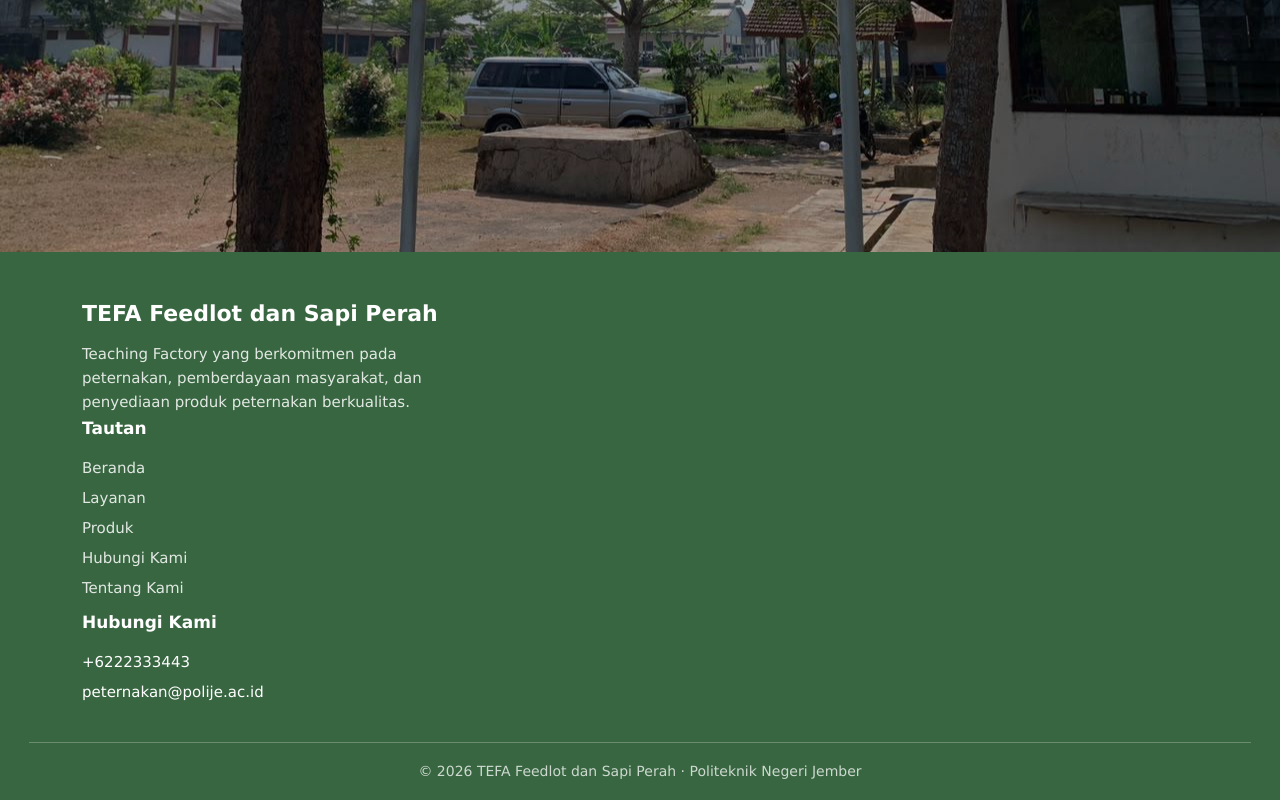
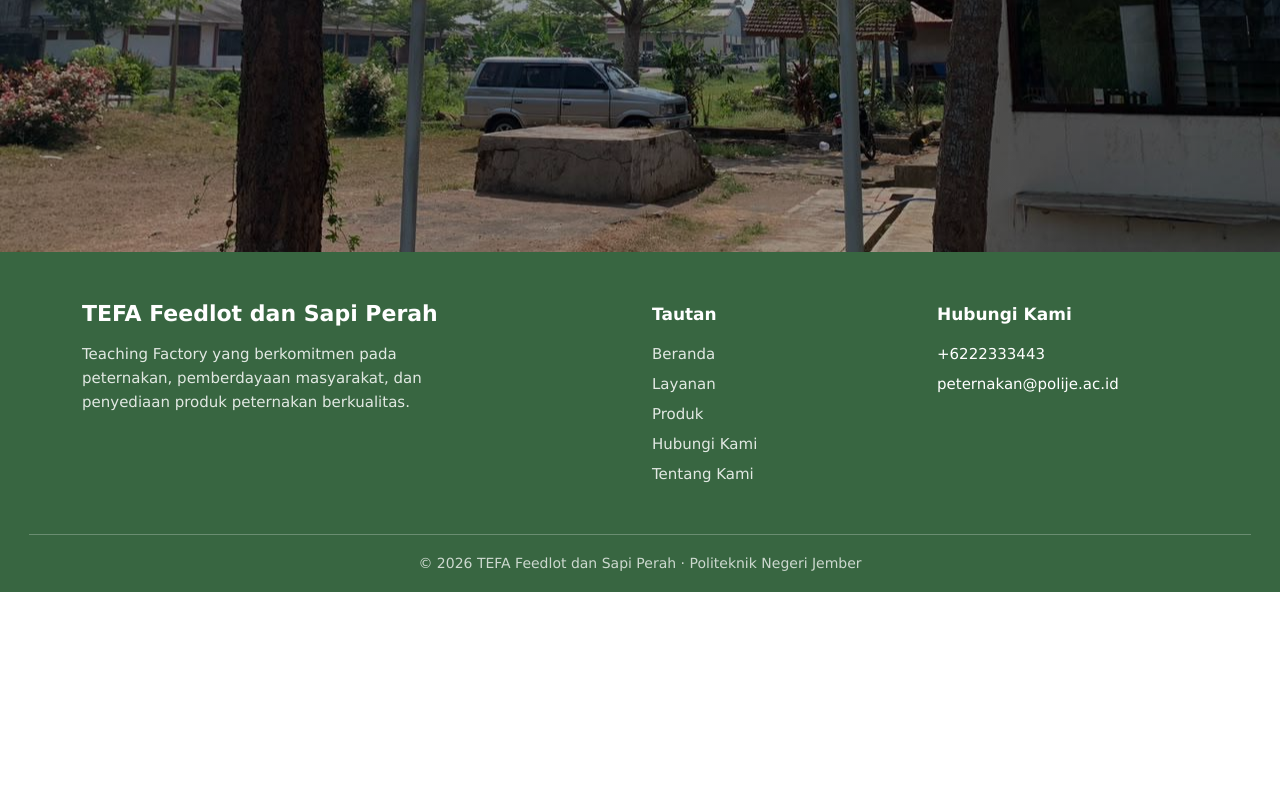
Before and after one commit to raflyarf5/TEFA_Feedlot, a plain HTML site: page TEFA-Feedlot/beranda.html in a window 1280 px wide. Shown: the part 548-1348 px from the top of the page. After the commit the page ends 1140 px from the top, so only its background shows below. Drawn offline with nearby package versions, Linux system fonts and the light colour scheme.

Commit message:
perbaiki footer

```diff
--- a/TEFA-Feedlot/beranda.html
+++ b/TEFA-Feedlot/beranda.html
@@ -95,7 +95,7 @@
     <!-- Footer -->
     <footer>
       <div class="container">
-        <div class="rowgy-4">
+        <div class="row gy-4">
           <div class="col-12 col-md-6 footer-TEFA">
             <h2 class="footer-poltek">TEFA Feedlot dan Sapi Perah</h2>
             <p class="footer-teks">
```
